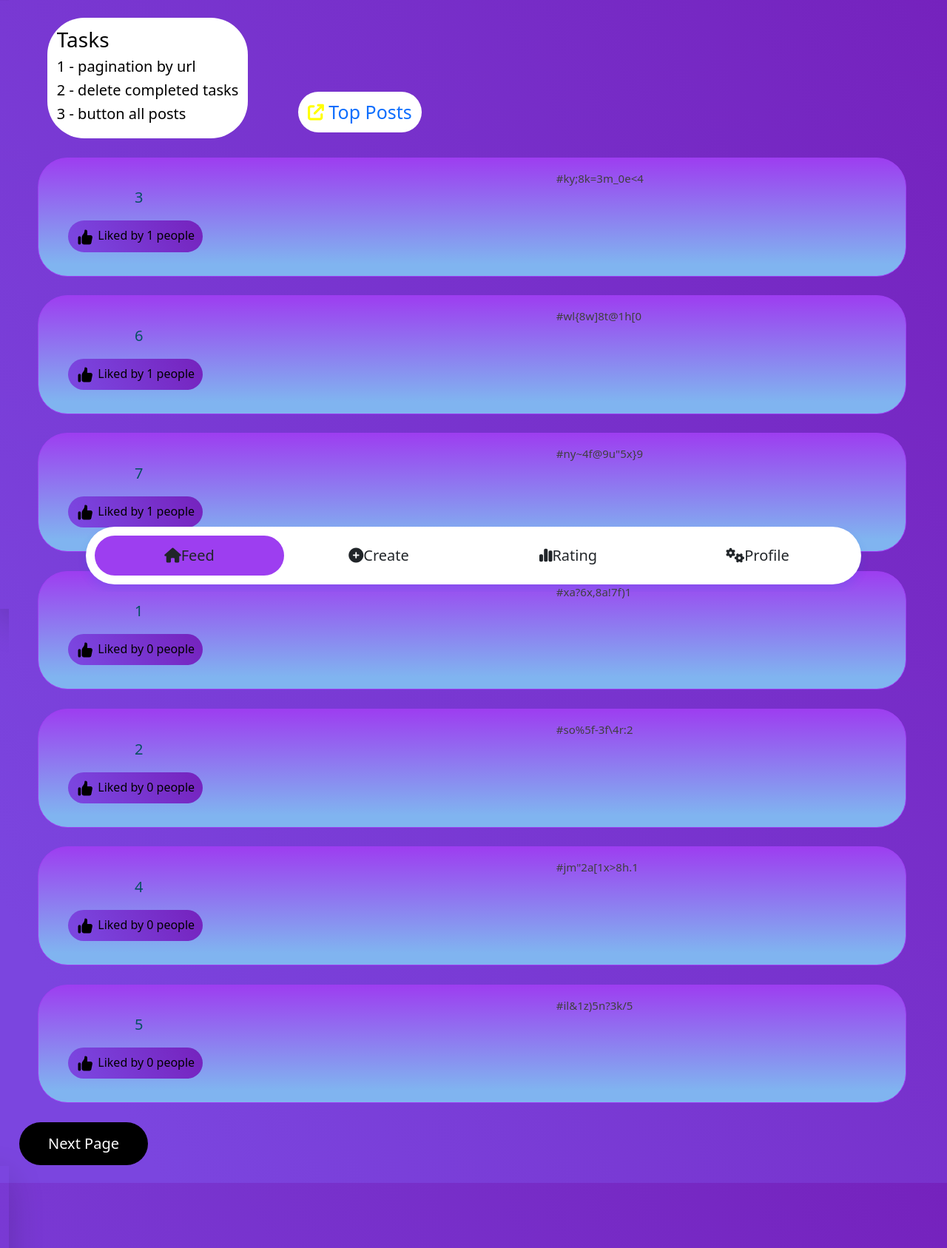
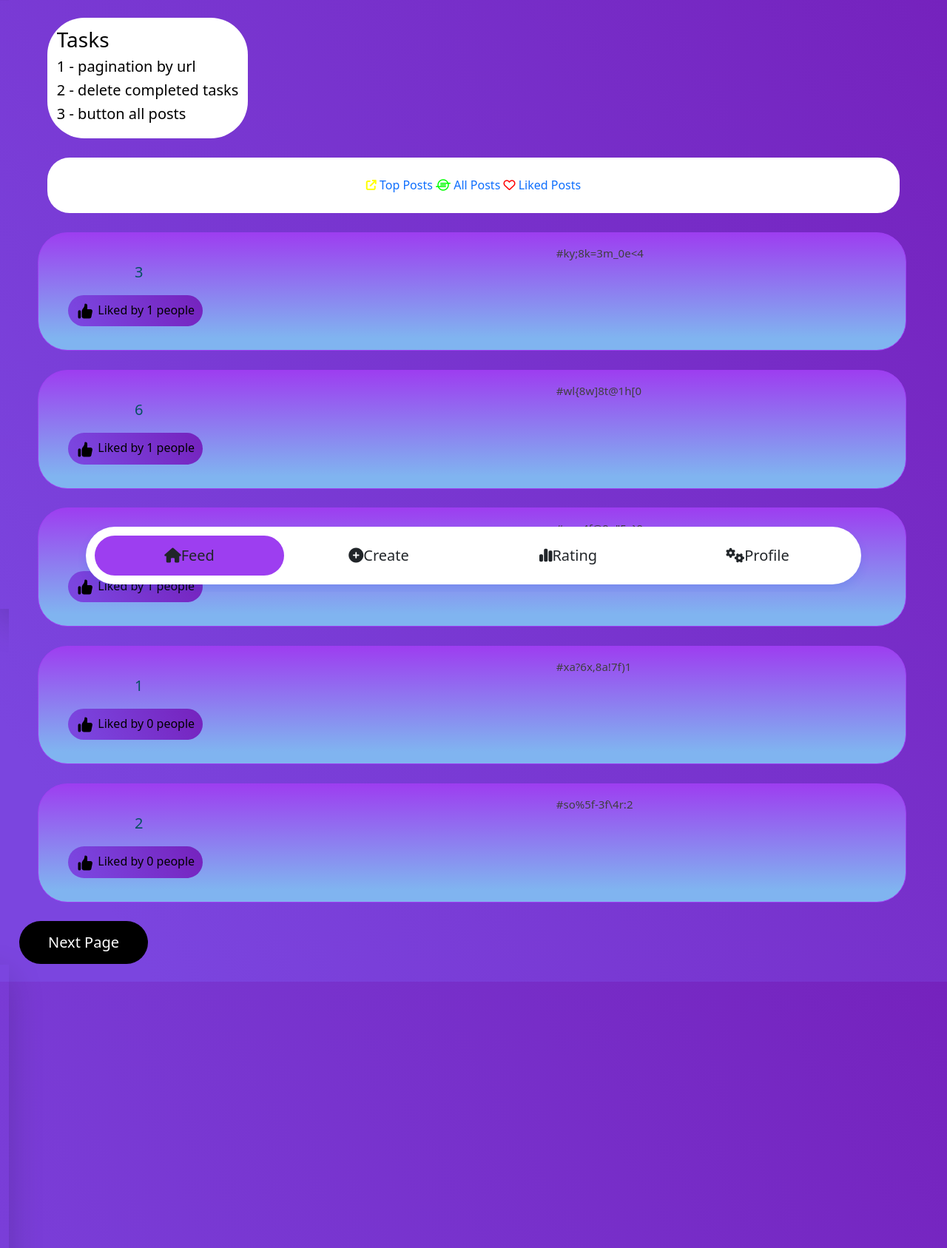
Before and after one commit to lkeey/SchoolSpot, a Django app: page /top_posts in a window 1280 px wide. Shown: the top 1687 px of the page at 74% size. Run offline with Django 4.2, Linux system fonts and the light colour scheme; a user stored in the database is signed in; data comes from the database, SQL or seed files in the repository; both versions use the stored data as it was after the commit; some libraries are stand-ins or nearby versions.

Commit message:
Add Beginning Menu

```diff
--- a/blog/templates/blog/like.html
+++ b/blog/templates/blog/like.html
@@ -1,7 +1,6 @@
 <script>
     function to_likes()
     {
-        alert("HI")
         var current = $(this);
         var type = current.data('type');
         var pk = current.data('id');
--- a/blog/templates/blog/posts_feed.html
+++ b/blog/templates/blog/posts_feed.html
@@ -25,11 +25,22 @@
             {% endif %}
 
         {% endfor %}
-        <h5 class="warning-message">
-            <a href="{% url 'top_posts' %}" class="none-a">
+
+        <div class="form-logging text-center">
+
+            <a href="{% url 'top_posts' %}" class="none-a text-center category-post">
                 <i class="just-icon fa-solid fa-arrow-up-right-from-square"></i> Top Posts
             </a>
-        </h5>
+            <a href="{% url 'posts_feed' %}" class="none-a text-center category-post">
+                <i class="fa-brands fa-ioxhost success-icon"></i> All Posts
+            </a>
+            <a href="{% url 'top_posts' %}" class="none-a text-center category-post">
+                <i class="fa-regular fa-heart danger-icon"></i> Liked Posts
+            </a>
+
+        </div>
+
+
     </div>
 
     {% if all_posts|length > 0 %}
@@ -37,84 +48,41 @@
             <!-- Post model -->
             {% include "blog/post_model.html" with post=post %}
         {% endfor %}
-        <button class="btn check-data" id="loadmoreBtn">Next Page</button>
 
+        {% if end_page %}
+            <button class="btn check-data" id="loadmoreBtn">
+                Next Page
+            </button>
+        {% endif %}
     {% else %}
         <h5 class="warning-message"><i class="wave-icon fa-solid fa-circle-dot"></i> К сожалению, больше постов нет...</h5>
     {% endif %}
 
+<script>
+    function checkCategory() {
+        if (location.pathname === '{% url "posts_feed" %}'){
+            return 1;
+        } else if (location.pathname === '{% url "top_posts" %}'){
+            return 2;
+        }
+    }
 
-<script>
+    checkCategory();
+
     $(document).ready(function() {
         $("#loadmoreBtn").on('click', function(){
-            var _currentResult = $(".post").length;
-            // Run Ajax
+            _info = checkCategory();
 
-            $.ajax({
-                url: "{% url 'load_more' %}",
-                type: "POST",
-                data: {
-                    "offset": _currentResult,
-                },
-                dataType:"json",
-                beforeSend: function(){
-                    $("#loadmoreBtn").addClass("disabled").text("Loading...")
-                },
-                success: function(res){
-                    console.log(res);
-
-                    var _html = '';
-                    json_data = $.parseJSON(res.posts);
-                    $.each(json_data, function(index, data){
-                        _html += `
-
-                        <div class="post alert alert-info col-11">
-                            <div class="box col-12 slug-content">
-                                <p>#${data.fields.slug}</p>
-                            </div>
-                            <div class="content">
-                                <p>${data.fields.content}</p>
-                            </div>
-
-                            <div class="py-3 px-4 space-y-3 box">
-                                <div id="${ data.pk }"
-                                data-type="post"
-                                data-id="${ data.pk }"
-                                data-action="like"
-                                data-category=""
-                                class="flex space-x-4 lg:font-bold data-likes text-center {% if liked %} was_liked {% endif %} col-lg-2 col-md-4 col-sm-6">
-                                    <a href="">
-                                        <div class="p-2 rounded-full text-black " >
-                                            <svg xmlns="http://www.w3.org/2000/svg" viewBox="0 0 20 20" fill="currentColor" width="25" height="25" class="">
-                                                <path d="M2 10.5a1.5 1.5 0 113 0v6a1.5 1.5 0 01-3 0v-6zM6 10.333v5.43a2 2 0 001.106 1.79l.05.025A4 4 0 008.943 18h5.416a2 2 0 001.962-1.608l1.2-6A2 2 0 0015.56 8H12V4a2 2 0 00-2-2 1 1 0 00-1 1v.667a4 4 0 01-.8 2.4L6.8 7.933a4 4 0 00-.8 2.4z" />\
-                                            </svg>
-                                            <p>Liked by </p>
-                                            <p data-count="like">${data.fields.amount_of_likes}</p>
-                                            <p>people</p>
-                                        </div>
-                                     </a>
-                                </div>
-                            </div>
-                        </div>`
-
-                        var SendFriendRequestBtnJS = $('[data-action="like"]');
-                        alert(SendFriendRequestBtnJS)
-                        $(SendFriendRequestBtnJS).click(to_likes);
-
-                    });
-                    $(".post-box").append(_html);
-                    var _countTotal = $(".post").length;
+            if (_info == 1){
+                location.href = '/{{page}}';
+            }
+            else if (_info == 2){
+                location.href = '/top_posts/{{page}}';
+            }
+        });
+    });
 
 
-                    if(_countTotal == res.totalResult){
-                        $("#loadmoreBtn").remove();
-                    } else {
-                        $("#loadmoreBtn").removeClass("disabled").text("Load more");
-                    }
-                }
-            });
-        });
-    });
 </script>
 
 {% endblock %}
--- a/blog/urls.py
+++ b/blog/urls.py
@@ -13,6 +13,7 @@ from .models import (
 
 urlpatterns = [
     # все посты
+    path('', views.feed, name='posts_feed'),
     path('<int:page>', views.feed, name='posts_feed'),
     # вход
     path('sign_in', views.sign_in, name='sign_in'),
@@ -38,10 +39,11 @@ urlpatterns = [
     path('<begin_date>/<end_date>/<student>/pdf', CertificateView.as_view(), name='add_certificate'),
     # show pdf
     path('<begin_date>/<end_date>/pdf', views.show_pdf, name='show_pdf'),
+    # https://www.youtube.com/watch?v=J3MuH6xaDjI
     # top posts
     path('top_posts', views.top_posts, name='top_posts'),
+    path('top_posts/<int:page>', views.top_posts, name='top_posts'),
     # next page
     path("load_more/", views.loadMore, name="load_more"),
-    # https://realpython.com/django-pagination/
-    # https://www.youtube.com/watch?v=LoRcRUuxN1U
+
 ]
--- a/blog/views.py
+++ b/blog/views.py
@@ -157,16 +157,17 @@ class CertificateView(View):
 
 
 @login_required(login_url='sign_in')
-def feed(request, page):
-    print("FEEEEEEEEEED")
+def feed(request, page=0):
     # show all posts
 
     if request.method == "GET":
 
         context = {
+            "page": page+1,
+            "end_page": True if (Post.objects.all().count() >= (page+1)*5) else False,
             "user": request.user,
             "student": request.user.student.first,
-            "all_posts": Post.objects.all().order_by('-date_created')[:2+page],
+            "all_posts": Post.objects.all().order_by('-date_created')[5*page:5*(page+1)],
         }
 
         return render(request, 'blog/posts_feed.html', context=context)
@@ -272,13 +273,15 @@ def show_pdf(request, begin_date, end_date):
 
     return response
 
-def top_posts(request):
+def top_posts(request, page=0):
         # show all posts
 
     context = {
         "user": request.user,
+        "page": page+1,
+        "end_page": True if (Post.objects.all().count() >= (page+1)*5) else False,
         "student": request.user.student.first,
-        "all_posts": Post.objects.annotate(count=Count("author_obj__id")).order_by('-count'),
+        "all_posts": Post.objects.annotate(count=Count("author_obj__id")).order_by('-count')[page*5:5*(page+1)],
     }
 
     return render(request, 'blog/posts_feed.html', context=context)
--- a/templates/templates_projects/navbar.html
+++ b/templates/templates_projects/navbar.html
@@ -3,7 +3,7 @@
      <div class="container container-tab col-12">
         <div class="tabs">
 
-            <input type="radio" id="radio-1" name="tabs" onclick="location.href = '{% url "posts_feed" page=0 %}';"/>
+            <input type="radio" id="radio-1" name="tabs" onclick="location.href = '{% url "posts_feed" %}';"/>
 
             <label class="tab" for="radio-1">
 
```
Also changed, not shown: blog/static/blog/css/style.css (+11 -0 lines), blog/templates/blog/load_more.html (added, +75 -0 lines), db.sqlite3.
